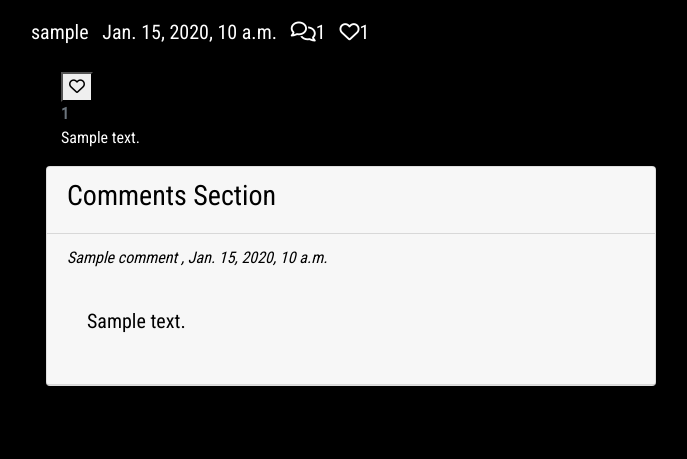
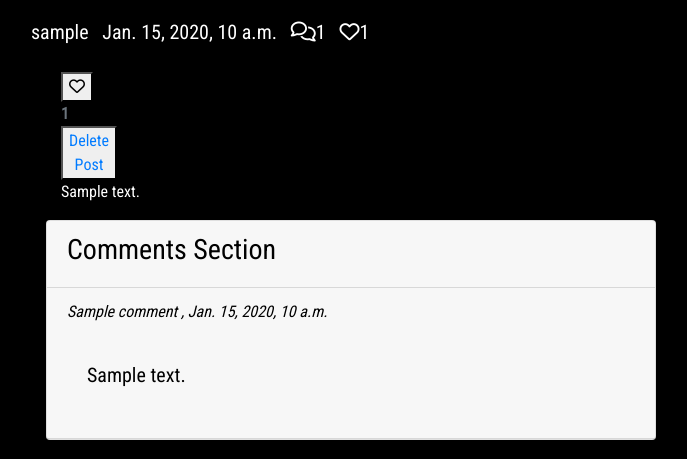
Before and after one commit to Mcdaid101/telephile, a Django app: a page that uses templates/post_detail.html in a window 1280 px wide. Shown: the part 193-652 px from the top of the page, without its empty margins (289-976 px from the left). Run offline with Django 3.2, Linux system fonts and the light colour scheme; a user stored in the database is signed in; tables that the repository leaves empty hold one stand-in row (values such as "Sample post"); some libraries are stand-ins or nearby versions.

Commit message:
added the ability to delete your own reviews

```diff
--- a/blog/urls.py
+++ b/blog/urls.py
@@ -13,5 +13,6 @@ urlpatterns = [
     path('comedy', views.comedy, name='comedy'),
     path('documentary', views.documentary, name='documentary'),
     path('add_post', AddPostView.as_view(), name='add_post'),
+    path('delete_post/<post_id>', views.DeletePost, name='delete_post'),
     path('yourReviews', views.yourReviews, name='your_reviews'),
     ]
--- a/blog/views.py
+++ b/blog/views.py
@@ -1,4 +1,4 @@
-from django.shortcuts import render, get_object_or_404
+from django.shortcuts import render, get_object_or_404, redirect
 from django.views import generic, View
 from django.http import HttpResponseRedirect
 from django.http import HttpResponse
@@ -9,6 +9,7 @@ from django.template import loader
 from django.views.generic import CreateView, DeleteView, UpdateView
 from django.contrib.auth.mixins import LoginRequiredMixin
 from django.utils.text import slugify
+from django.contrib import messages
 
 
 class PostList(generic.ListView):
@@ -33,6 +34,21 @@ class AddPostView(CreateView, LoginRequiredMixin):
         form.instance.slug = slugify(form.cleaned_data['title'])
 
         return super().form_valid(form)
+
+
+def DeletePost(request, post_id):
+    """
+    delete your post
+    """
+    post = Post.objects.get(pk=post_id)
+    context = {'post': post}
+
+    if request.method == 'POST':
+        post.delete()
+        messages.success(request, f'You have delete your review successfully')
+        return redirect('your_reviews')
+
+    return render(request, 'delete_post.html', context)
 
 
 class PostDetail(View):
--- a/templates/post_detail.html
+++ b/templates/post_detail.html
@@ -40,6 +40,9 @@
        <!-- The number of likes goes before the closing strong tag -->
        <span class="text-secondary">{{ post.number_of_likes }} </span>
        </strong>
+       {% if user.is_authenticated %}
+       <button><a href="{% url 'delete_post' post.id %}">Delete Post</a></button>
+       {% endif %}
    </div>
    <!--Article Content-->
    <div id="Article" class="col-12">
```
Also changed, not shown: templates/delete_post.html (added, +25 -0 lines), image-1.png (deleted), image-10.png (deleted), image-2.png (deleted), image-3.png (deleted), image-4.png (deleted), image-5.png (deleted), image-6.png (deleted), image-7.png (deleted), image-8.png (deleted), image-9.png (deleted), image.png (deleted).
